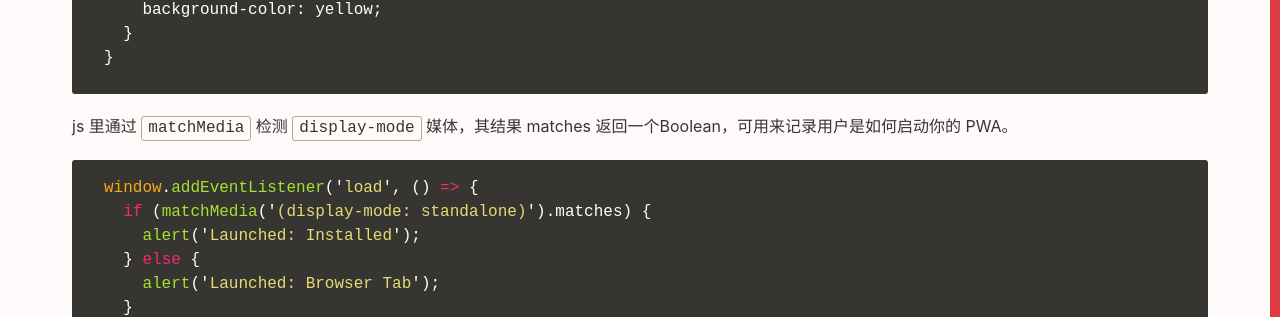
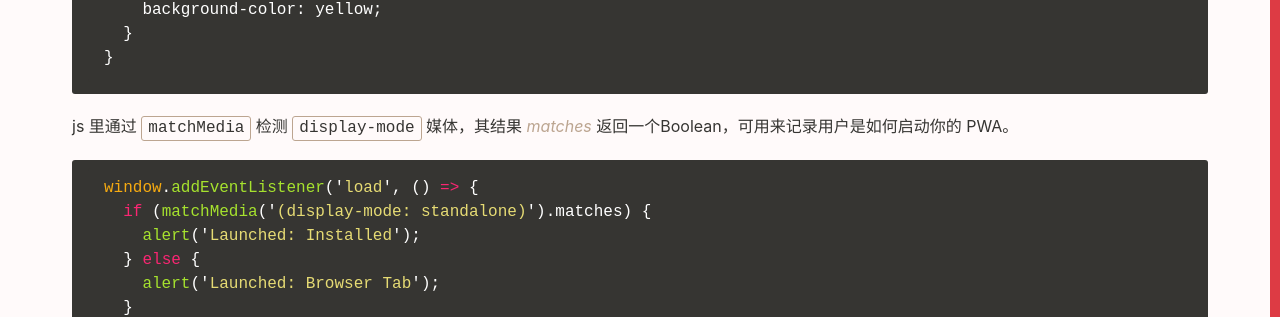
Before and after one commit to Vivi-wu/dive-into-web, a Jekyll site: the page built from _posts/2020-05-11-PWA.markdown, in a window 1280 px wide and 900 px high, scrolled down 4328 px. Shown: the part 144-461 px from the top of the window. Built offline with Jekyll 4.4.1, drawn with Linux system fonts in a browser that asks for light colours.

````diff
--- a/_posts/2020-05-11-PWA.markdown
+++ b/_posts/2020-05-11-PWA.markdown
@@ -135,7 +135,7 @@ const show_phone_icon = /android/.test(ua) && /chrome\/([\d.]+)/.test(ua)
 }
 ```
 
-js 里通过 `matchMedia` 检测 `display-mode` 媒体，其结果 matches 返回一个Boolean，可用来记录用户是如何启动你的 PWA。
+js 里通过 `matchMedia` 检测 `display-mode` 媒体，其结果 _matches_ 返回一个Boolean，可用来记录用户是如何启动你的 PWA。
 
 ```js
 window.addEventListener('load', () => {
````
